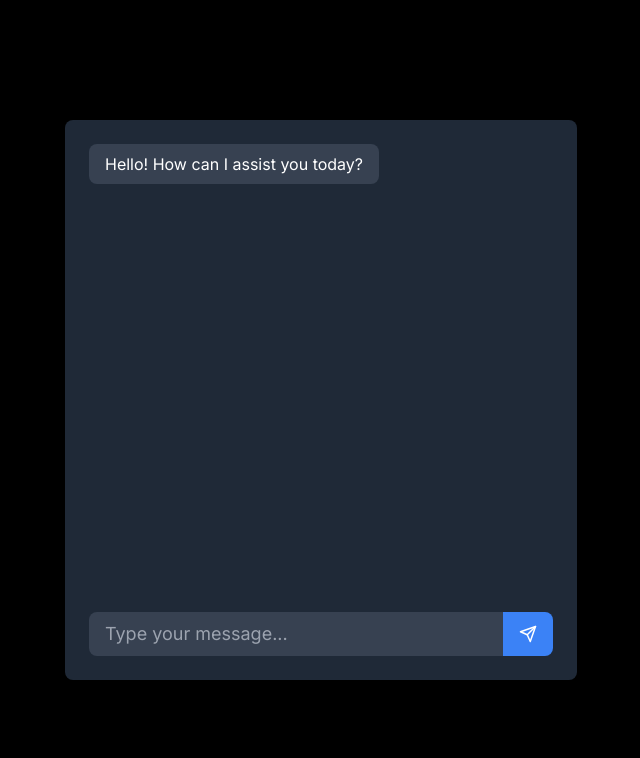
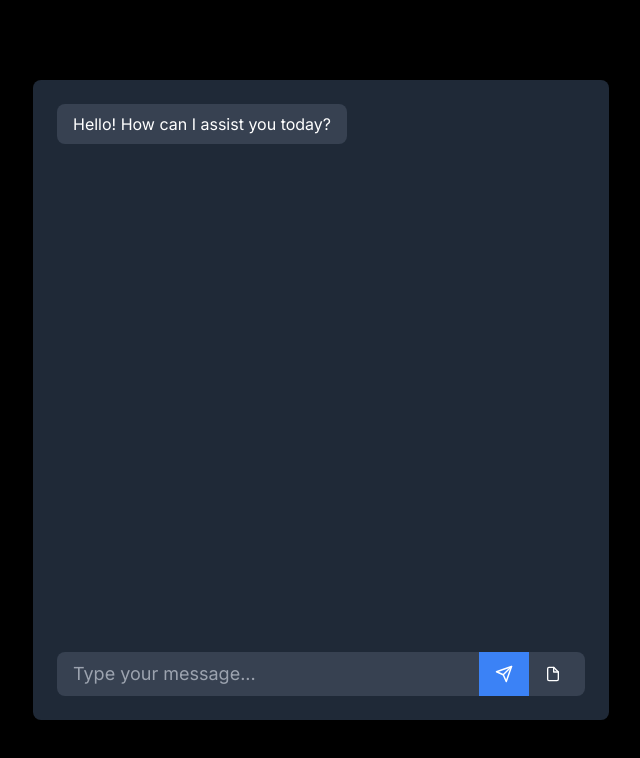
Before and after one commit to Samandar-Jumanov/chatbot-inter, a Next.js app: page / in a window 1280 px wide. Shown: the top 758 px of the page, without its empty margins (319-959 px from the left). Built offline with nearby package versions, Linux system fonts and the light colour scheme.

Commit message:
upated and added chats and components | types

```diff
--- a/app/page.tsx
+++ b/app/page.tsx
@@ -1,13 +1,18 @@
 "use client"
+
 import { useState, useRef, useEffect } from 'react';
-import { FiSend } from 'react-icons/fi';
+import { Buttons } from "@/components/Buttons"
+import { IMessageType } from "@/types/chat-bot"
+import { Messages } from '@/components/Messages';
 
 export default function Home() {
-  const [messages, setMessages] = useState([
+  const [messages, setMessages] = useState<IMessageType[]>([
     { type: 'ai', text: 'Hello! How can I assist you today?' },
   ]);
-  const [inputValue, setInputValue] = useState('');
-  const chatBoxRef: React.MutableRefObject<any> = useRef(null);
+
+  const [inputValue, setInputValue] = useState<string>('');
+  const [selectedFile, setSelectedFile] = useState<File | null>(null);
+  const chatBoxRef = useRef<HTMLDivElement>(null);
 
   const scrollToBottom = () => {
     chatBoxRef.current?.scrollTo(0, chatBoxRef.current?.scrollHeight);
@@ -18,58 +23,52 @@ export default function Home() {
   }, [messages]);
 
   const handleSendMessage = () => {
-    if (inputValue.trim() === '') return;
+    if (inputValue.trim() === '' && !selectedFile) return;
 
-    const newUserMessage = { type: 'user', text: inputValue };
-    setMessages([...messages, newUserMessage]);
+    if (inputValue.trim() !== '') {
+      const newUserMessage: IMessageType = { type: 'user', text: inputValue };
+      setMessages([...messages, newUserMessage]);
+    }
 
-    // Simulating AI response after a short delay
+    if (selectedFile) {
+      const newUserMessage: IMessageType = { type: 'user', text: `File: ${selectedFile.name}` };
+      setMessages([...messages, newUserMessage]);
+      setSelectedFile(null);
+    }
+
     setTimeout(() => {
-      const aiResponse = { type: 'ai', text: 'I am just a demo bot. Please implement real AI logic.' };
-      setMessages([...messages, newUserMessage, aiResponse]);
+      const aiResponse: IMessageType = { type: 'ai', text: 'I am just a demo bot. Please implement real AI logic.' };
+      setMessages(prevMessages => [...prevMessages, aiResponse]);
     }, 1000);
 
     setInputValue('');
   };
 
+  const handleFileUpload = (e: React.ChangeEvent<HTMLInputElement>) => {
+    const file = e.target.files?.[0];
+    if (file) {
+      setSelectedFile(file);
+    }
+
+  };
+
   return (
     <main className="flex min-h-screen flex-col items-center justify-center p-4 bg-black text-white">
-      <div className="flex flex-col w-full max-w-lg h-[70vh] p-6 bg-gray-800 rounded-lg shadow-lg">
-        <div
-          ref={chatBoxRef}
-          className="flex-1 overflow-y-auto"
-        >
-          {messages.map((message, index) => (
-            <div
-              key={index}
-              className={`flex mb-2 ${message.type === 'ai' ? 'justify-start' : 'justify-end'}`}
-            >
-              <span
-                className={`px-4 py-2 rounded-lg ${
-                  message.type === 'ai' ? 'bg-gray-700 text-left' : 'bg-blue-500 text-right'
-                }`}
-              >
-                {message.text}
-              </span>
-            </div>
-          ))}
-        </div>
-        <div className="flex mt-4">
-          <input
-            type="text"
-            placeholder="Type your message..."
-            className="flex-1 px-4 py-2 rounded-l-lg bg-gray-700 focus:outline-none text-white text-lg"
-            value={inputValue}
-            onChange={(e) => setInputValue(e.target.value)}
-            onKeyPress={(e) => e.key === 'Enter' && handleSendMessage()}
-          />
-          <button
-            className="px-4 py-2 bg-blue-500 rounded-r-lg hover:bg-blue-600 focus:outline-none"
-            onClick={handleSendMessage}
-          >
-            <FiSend className="text-white text-lg" />
-          </button>
-        </div>
+      <div className="flex flex-col w-full max-w-xl h-[80vh] p-6 bg-gray-800 rounded-lg shadow-lg">
+
+        <Messages
+           chatBoxRef={chatBoxRef}
+           messages={messages}
+        />
+
+       <Buttons
+        inputValue={inputValue}
+        setInputValue={setInputValue}
+        handleFileUpload={handleFileUpload}
+        handleSendMessage={handleSendMessage}
+        selectedFile={selectedFile}
+        />
+
       </div>
     </main>
   );
--- /dev/null
+++ b/components/Buttons.tsx
@@ -0,0 +1,42 @@
+import React from 'react';
+import { FiSend, FiFile } from 'react-icons/fi';
+import { IButtonsProps } from "@/types/chat-bot"
+
+export const Buttons: React.FC<IButtonsProps> = ({
+  inputValue,
+  setInputValue,
+  handleSendMessage,
+  handleFileUpload,
+  selectedFile
+}) => {
+
+  return (
+    <div className="flex mt-4">
+      <input
+        type="text"
+        placeholder={selectedFile ? `File: ${selectedFile.name}` : "Type your message..."}
+        className="flex-1 px-4 py-2 rounded-l-lg bg-gray-700 focus:outline-none text-white text-lg"
+        value={inputValue}
+        onChange={(e) => setInputValue(e.target.value)}
+        onKeyPress={(e) => e.key === 'Enter' && handleSendMessage()}
+      />
+
+      <button
+        className="px-4 py-2 bg-blue-500 rounded-l-none hover:bg-blue-600 focus:outline-none"
+        onClick={handleSendMessage}
+      >
+        <FiSend className="text-white text-lg" />
+      </button>
+
+      <label htmlFor="file-upload" className="px-4 py-2 bg-gray-700 rounded-r-lg cursor-pointer flex items-center">
+        <FiFile className="mr-2" />
+        <input
+          id="file-upload"
+          type="file"
+          className="hidden"
+          onChange={handleFileUpload}
+        />
+      </label>
+    </div>
+  );
+}
--- /dev/null
+++ b/components/Messages.tsx
@@ -0,0 +1,30 @@
+
+import {  IMessageProps } from "@/types/chat-bot"
+
+export const Messages : React.FC<IMessageProps> = (  {
+      chatBoxRef,
+      messages,
+}) =>{
+      return (
+        <div
+          ref={chatBoxRef}
+          className="flex-1 overflow-y-auto"
+        >
+
+          {messages.map((message, index) => (
+            <div
+              key={index}
+              className={`flex mb-2 ${message.type === 'ai' ? 'justify-start' : 'justify-end'}`}
+            >
+              <span
+                className={`px-4 py-2 rounded-lg ${
+                  message.type === 'ai' ? 'bg-gray-700 text-left' : 'bg-blue-500 text-right'
+                }`}
+              >
+                {message.text}
+              </span>
+            </div>
+          ))}
+        </div>
+      )
+}
--- /dev/null
+++ b/types/chat-bot.tsx
@@ -0,0 +1,19 @@
+export type IMessageType = {
+    type: 'ai' | 'user';
+    text: string;
+  };
+
+
+  export type IMessageProps = {
+    chatBoxRef : any ,
+    messages : IMessageType[],
+}
+
+
+export type IButtonsProps = {
+    inputValue : string ,
+    setInputValue : ( arg : string ) => void ,
+    handleFileUpload : ( e: React.ChangeEvent<HTMLInputElement>  ) => void ,
+    handleSendMessage : (  ) => void ,
+    selectedFile  : File | null
+}
```
Also changed, not shown: app/actions/queryMessage.ts (added).
